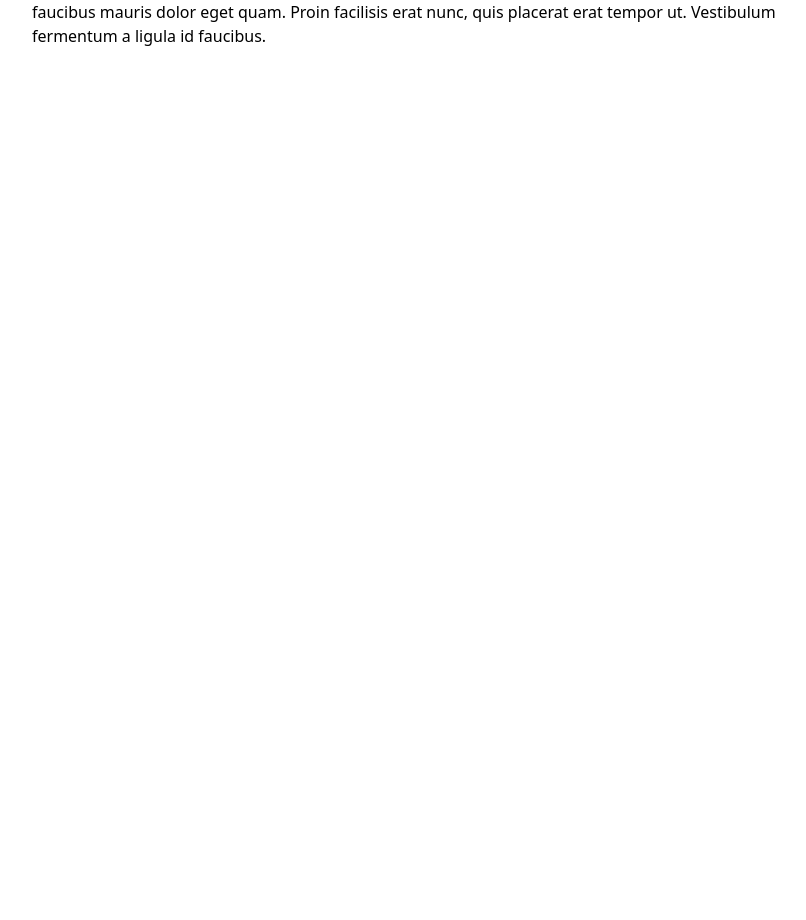
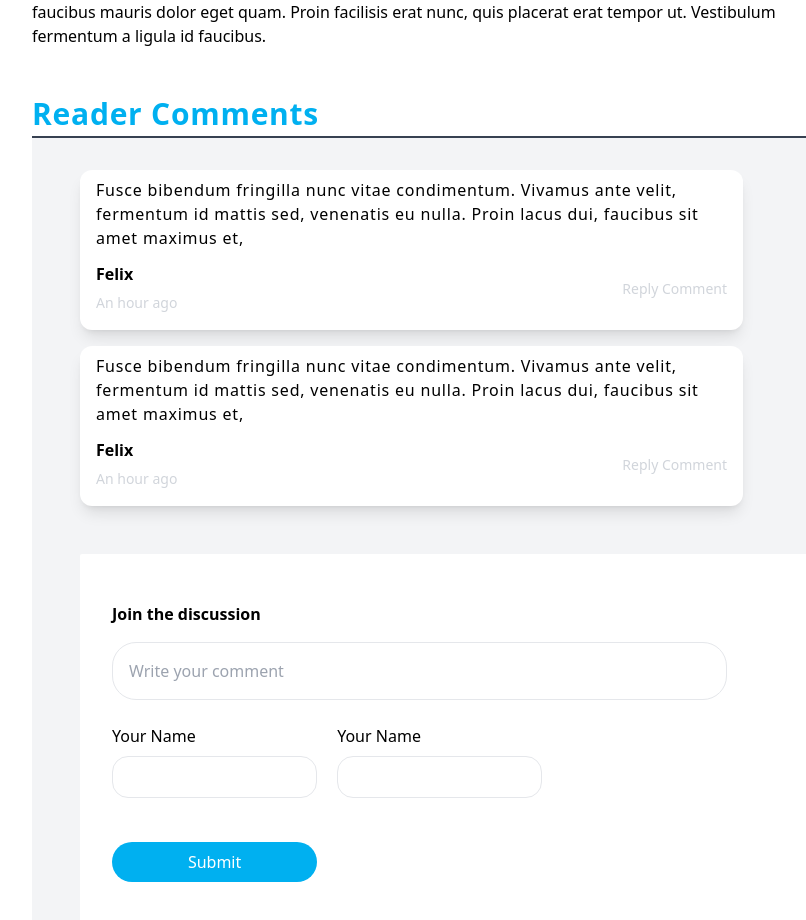
Before and after one commit to Ifenna-Pascal/Next_Blog, a Next.js app: page /post in a window 1280 px wide. Shown: the part 1523-2443 px from the top of the page, without its empty margins (64-870 px from the left). Before the commit the page ends 1619 px from the top, so only its background shows below. Built offline with nearby package versions, Linux system fonts and the light colour scheme.

Commit message:
added comment

```diff
--- a/pages/post.js
+++ b/pages/post.js
@@ -1,8 +1,50 @@
 import Nav from "../components/Nav";
 
-const Comment = () => (
+const Comment = () => {
+    return (
+        <div className="px-4 flex-col flex py-2 bg-white rounded-xl shadow-lg w-full mb-4">
+            <span className="text-base mb-3 tracking-wider">Fusce bibendum fringilla nunc vitae condimentum. Vivamus ante velit, fermentum id mattis sed, venenatis eu nulla. Proin lacus dui, faucibus sit amet maximus et,</span>
+            <div className="w-full mb-2 flex items-center justify-between">
+                <div>
+                    <span className="block text-base font-semibold mb-1">Felix</span>
+                    <span className="text-gray-300 text-sm">An hour ago</span>
+                </div>
+                <div>
+                    <span className="text-gray-300 text-sm">Reply Comment</span>
+                </div>
+            </div>
+        </div>
+    )
+}
+
+const CommentSection = () => (
     <div className="my-4 max-w-[85%]">
-
+        <h1 className="text-3xl font-bold text-[#00B0F0] tracking-wide mb-1">Reader Comments</h1>
+        <div className="bg-gray-100 border-t-2 border-gray-700 py-8 px-12 flex flex-col">
+            <div className="flex flex-col max-w-[80%]">
+                <Comment />
+                <Comment />
+            </div>
+            <div className="w-full max-w-[95%] bg-white rounded-sm px-8 my-8 py-12">
+                <h1 className="font-semibold mb-4">Join the discussion</h1>
+                <form className="flex w-[85%] flex-col">
+                    <input type="text" placeholder="Write your comment" className="outline-none bg-transparent rounded-3xl border border-gray-200 w-full py-4 px-4 mb-6" />
+                    <div className="grid grid-cols-2 gap-x-5 gap-y-5 mb-4 w-[70%]">
+                        <div className="basis-[50%]">
+                            <span className="text-base block traking-wide mb-2">Your Name</span>
+                            <input className="bg-transparent w-full py-2 border border-gray-200  rounded-2xl" />
+                        </div>
+                        <div className="basis-[50%]">
+                            <span className="text-base block traking-wide mb-2">Your Name</span>
+                            <input className="bg-transparent w-full py-2 border border-gray-200  rounded-2xl" />
+                        </div>
+                        <div className="flex flex-col col-span-1 items-center">
+                            <button className="text-white bg-[#00B0F0] rounded-3xl py-2 mt-6 border-none w-full">Submit</button>
+                        </div>
+                    </div>
+                </form>
+            </div>
+        </div>
     </div>
 )
 
@@ -26,9 +68,9 @@ const Post = () => {
                     </p>
                     <p>Lorem ipsum dolor sit amet, consectetur adipiscing elit. Nunc vitae iaculis nisi. Praesent varius diam nisi, sit amet mollis dolor pharetra sit amet. Suspendisse porttitor viverra nunc nec ultrices. Nam venenatis quis massa at tempus. Suspendisse pretium metus magna, et interdum dolor gravida luctus. Fusce maximus nisi eros, eu malesuada ipsum ultrices vel. Nam in mi finibus, venenatis nisi tempor, feugiat massa.
                     Quisque elementum, mi vel sodales luctus, est nunc egestas tortor, eget accumsan sapien lorem vitae erat. Curabitur a ex iaculis, posuere lorem at, varius urna. Nam iaculis viverra eros porta fringilla. Nulla vulputate, orci eu convallis rutrum, metus felis euismod quam, quis faucibus mauris dolor eget quam. Proin facilisis erat nunc, quis placerat erat tempor ut. Vestibulum fermentum a ligula id faucibus.
-
                     </p>
                 </div>
+                <CommentSection />
             </div>
         </div>
     )
```
